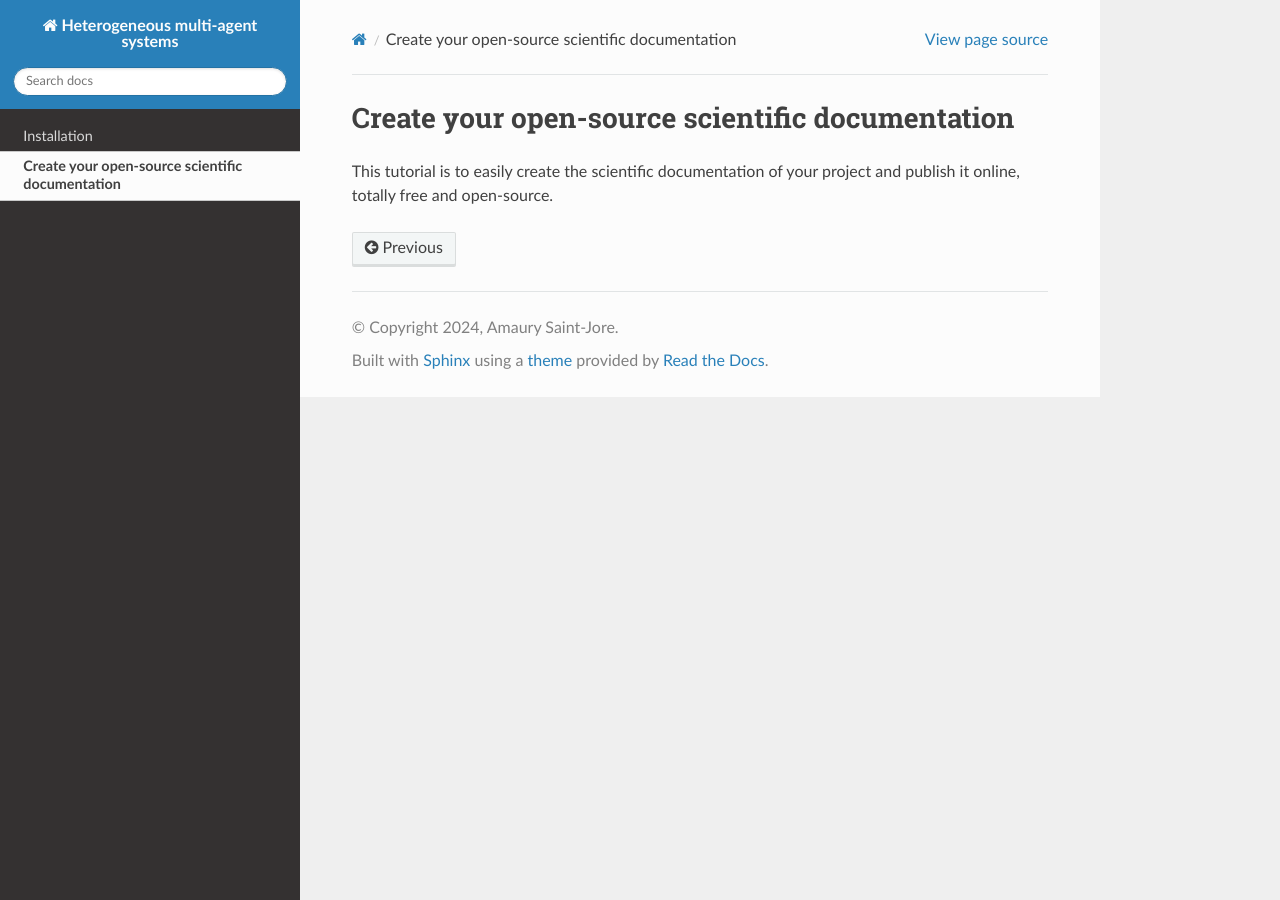
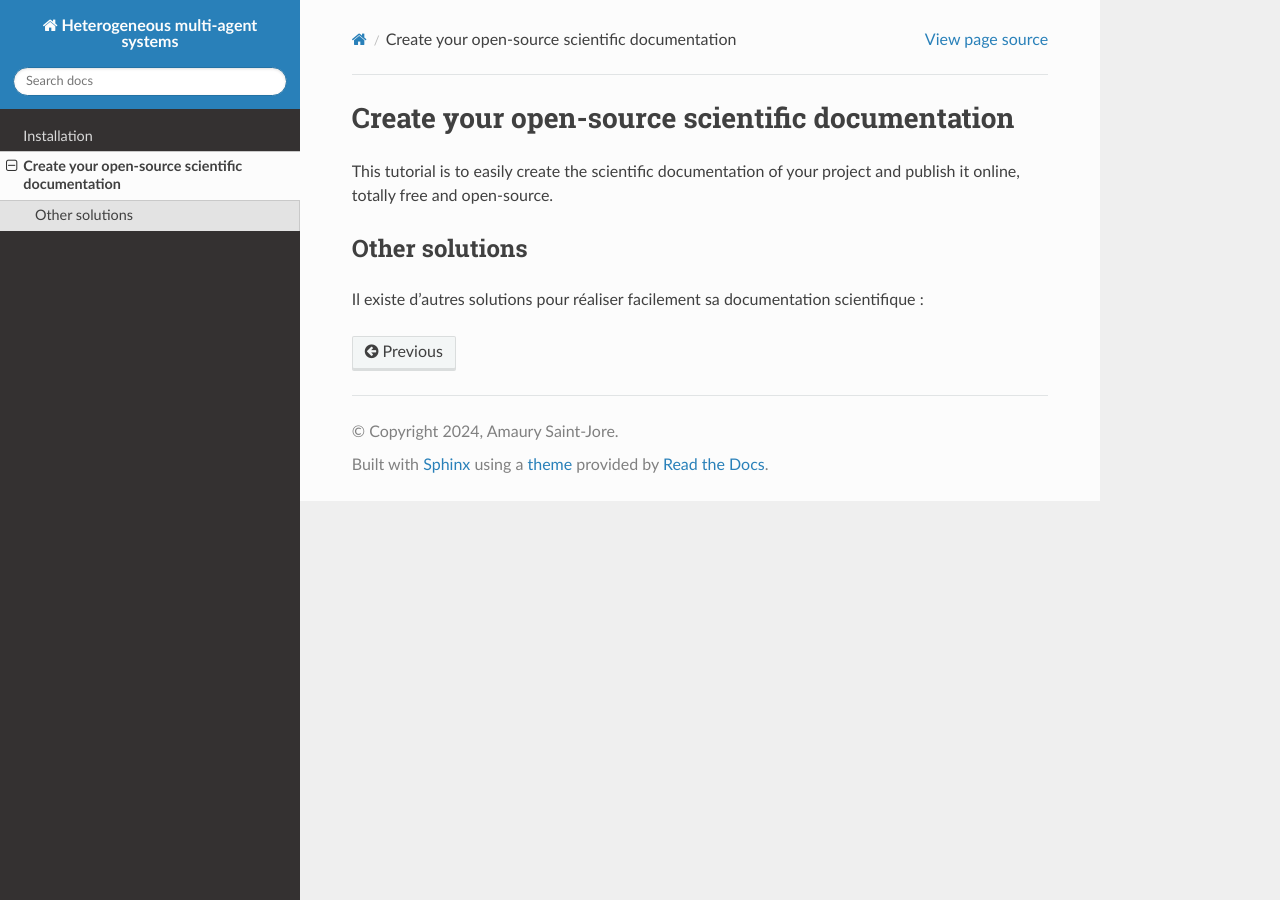
Before and after one commit to Amaury-SJ/heterogeneous-multi-agent-systems, a Sphinx documentation site: the page built from docs/source/create_your_doc.md, in a window 1280 px wide. Built offline with Sphinx 7.4.7 and the Read the Docs theme 2.0.0, drawn with Linux system fonts in a browser that asks for light colours.

Commit message:
text add

```diff
--- a/docs/source/create_your_doc.md
+++ b/docs/source/create_your_doc.md
@@ -1,3 +1,7 @@
 # Create your open-source scientific documentation
 
 This tutorial is to easily create the scientific documentation of your project and publish it online, totally free and open-source.
+
+## Other solutions
+
+Il existe d'autres solutions pour réaliser facilement sa documentation scientifique :
```
